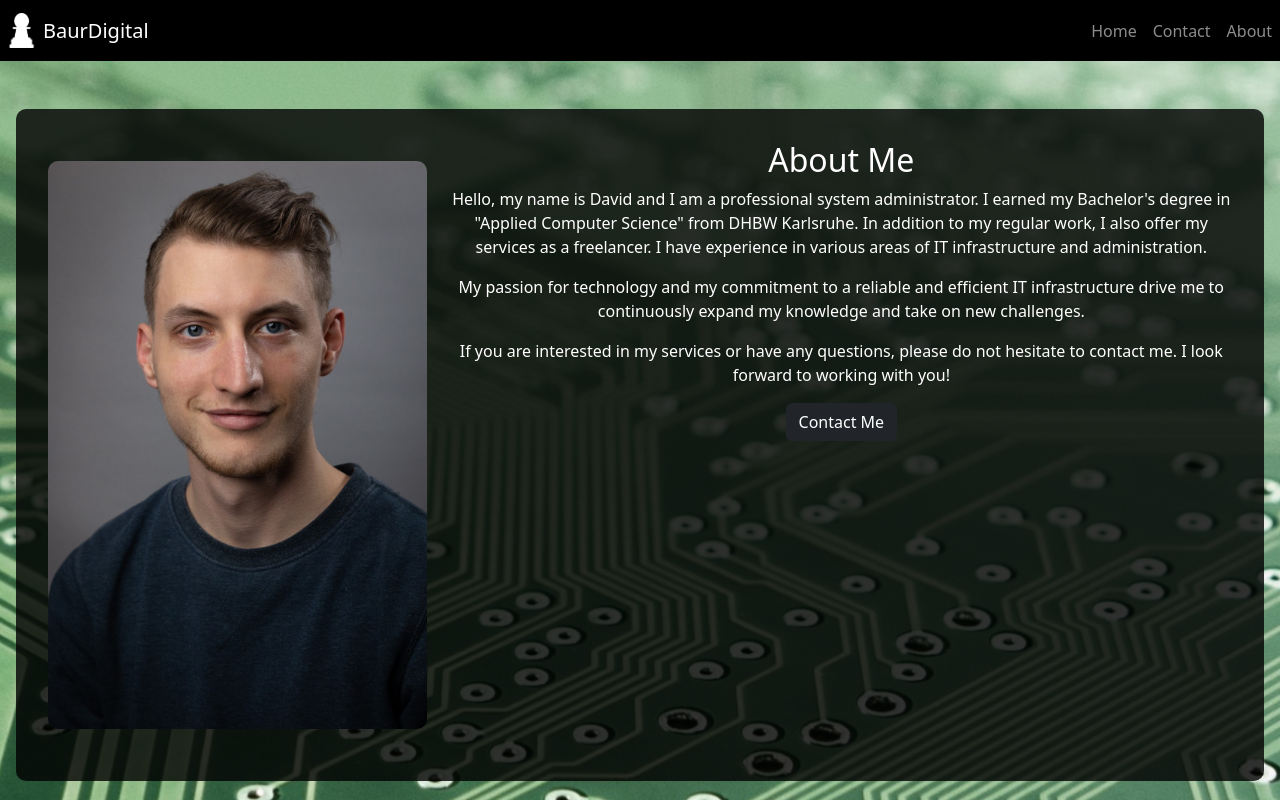
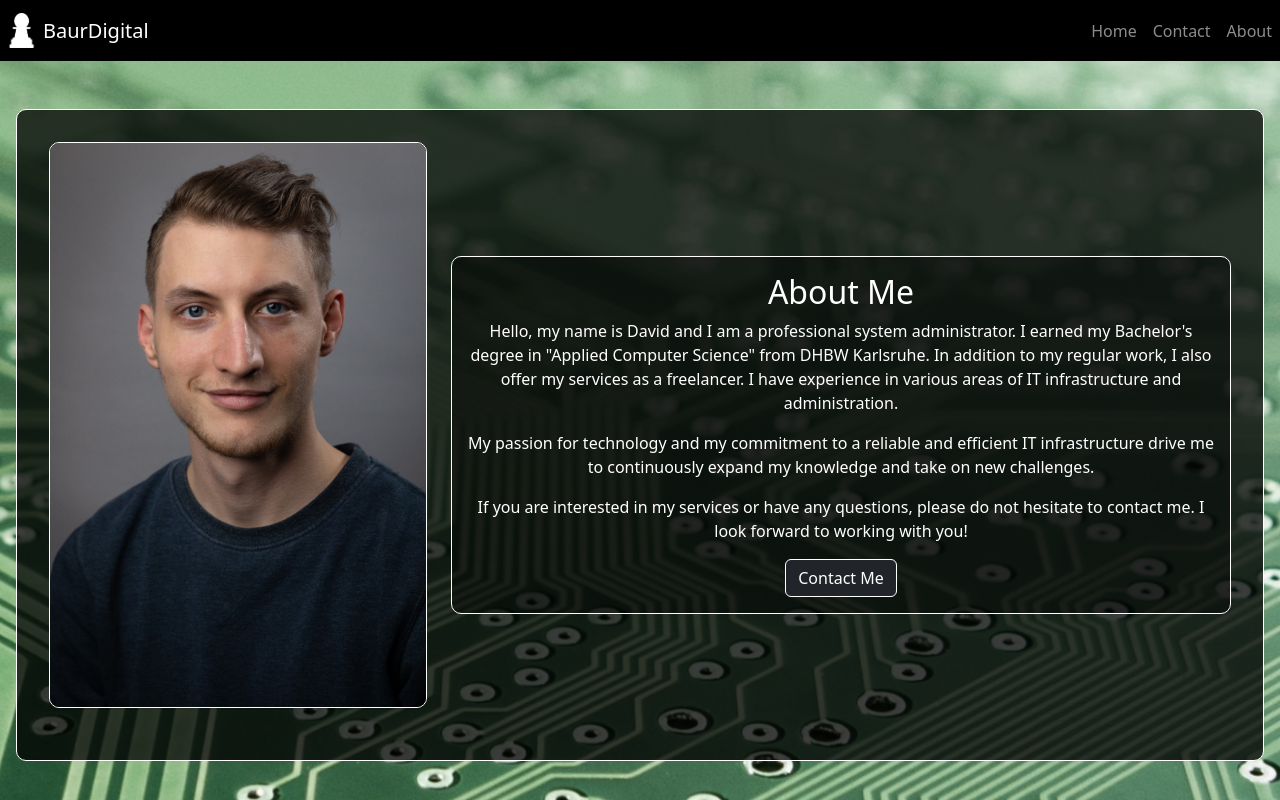
Before and after one commit to pr0gr4mm4r/webpagetest, a React (Create React App) app: page /home in a window 1280 px wide. Both pictures are taken after a click on the button "Experience more". Shown: the top 800 px of the page. Built offline with nearby package versions, Linux system fonts and the light colour scheme.

Commit message:
wieder v

```diff
--- a/src/components/contact.js
+++ b/src/components/contact.js
@@ -36,7 +36,8 @@ export default function Contact() {
       padding: '2em',
       borderRadius: '10px',
       marginTop: '2em',
-      maxWidth: '600px' // Reduced the maximum width of the container
+      maxWidth: '600px', // Reduced the maximum width of the container
+      border: '1px solid white'
     }}>
       <h2 style={{ color: 'white' }}>Contact</h2>
       <form onSubmit={handleSubmit}>
@@ -94,7 +95,7 @@ export default function Contact() {
             style={{ backgroundColor: 'rgba(255, 255, 255, 0.1)', color: 'white', border: '1px solid #ccc' }}
           ></textarea>
         </div>
-        <button type="submit" className="btn btn-dark">Send</button>
+        <button style={{ border: '1px solid white' }} type="submit" className="btn btn-dark">Send</button>
       </form>
     </div>
   );
--- a/src/components/home.js
+++ b/src/components/home.js
@@ -19,23 +19,20 @@ const Home = () => {
       borderRadius: '10px',
       margin: '2em auto',
       width: '80%', // Increased width of the main container
-      color: 'white'
+      color: 'white',
+      border: '1px solid white'
     }}>
       <div style={{
         maxWidth: '100%', // Maintain the width of the content block
         marginBottom: '1em' // Less spacing between sections
       }}>
-        <section style={{ textAlign: 'left', marginBottom: '2em' }}>
-          <h1 style={{ fontSize: '2em', marginBottom: '0.5em' }}>
-            <b>Welcome!</b>
-          </h1>
-        </section>
 
         <section style={{
           background: 'rgba(255, 255, 255, 0.06)',
           padding: '1.5em',
           borderRadius: '10px',
-          marginBottom: '1.5em'
+          marginBottom: '1.5em',
+          border: '1px solid white'
         }}>
           <h2 style={{ fontSize: '2em', marginBottom: '1em' }}>Services</h2>
           <ul style={{
@@ -76,7 +73,8 @@ const Home = () => {
         <section style={{
           background: 'rgba(255, 255, 255, 0.06)',
           padding: '1.5em', // Less padding for sections
-          borderRadius: '10px'
+          borderRadius: '10px',
+          border: '1px solid white'
         }}>
           <h2 style={{ fontSize: '2em', marginBottom: '1em' }}>Mission</h2>
           <p style={{ fontSize: '1.3em', marginBottom: '1.5em' }}>
@@ -88,7 +86,8 @@ const Home = () => {
             style={{
               fontSize: '1.2em',
               padding: '0.5em 1em',
-              borderRadius: '5px'
+              borderRadius: '5px',
+              border: '1px solid white'
             }}
           >
             Experience more
--- a/src/components/personal.js
+++ b/src/components/personal.js
@@ -11,24 +11,35 @@ export default function Personal() {
 
   return (
     <div className="container" style={{
-      background: 'rgba(0, 0, 0, 0.8)',
+      background: 'rgba(0, 0, 0, 0.75)',
       padding: '2em',
       borderRadius: '10px',
       marginTop: '2em',
-      maxWidth: '200%', // Ensure the container doesn't exceed the screen width
+      maxWidth: '100%', // Ensure the container doesn't exceed the screen width
       overflowX: 'hidden', // Prevent horizontal scrolling
-      overflowY: 'hidden' // Allow vertical scrolling only if necessary
+      overflowY: 'hidden', // Allow vertical scrolling only if necessary
+      border: '1px solid white'
     }}>
-      <div className="row">
-        <div className="col-md-4 col-12" style={{ display: 'flex', justifyContent: 'center', marginBottom: '20px' }}> {/* Ensure the image takes full width on small screens */}
-          <img src={logo} className="img-fluid" alt="Portrait von David" style={{ marginTop: '20px', borderRadius: '10px' }} />
+      <div className="row align-items-center">
+        <div className="col-md-4 col-12" style={{ display: 'flex', justifyContent: 'center', marginBottom: '20px' }}>
+          <img src={logo} className="img-fluid" alt="Portrait von David" style={{
+            borderRadius: '10px',
+            border: '1px solid white' // Black solid border exactly on the edge of the image
+          }} />
         </div>
-        <div className="col-md-8 col-12"> {/* Ensure the text takes full width on small screens */}
-          <h2>About Me</h2>
-          <p>Hello, my name is David and I am a professional system administrator. I earned my Bachelor's degree in "Applied Computer Science" from DHBW Karlsruhe. In addition to my regular work, I also offer my services as a freelancer. I have experience in various areas of IT infrastructure and administration.</p>
-          <p>My passion for technology and my commitment to a reliable and efficient IT infrastructure drive me to continuously expand my knowledge and take on new challenges.</p>
-          <p>If you are interested in my services or have any questions, please do not hesitate to contact me. I look forward to working with you!</p>
-          <button className='btn btn-dark' onClick={handleExperienceMoreClick}>Contact Me</button>
+        <div className="col-md-8 col-12">
+          <div style={{
+            background: 'rgba(0, 0, 0, 0.4)', // Additional transparent black box
+            padding: '1em',
+            borderRadius: '10px',
+            border: '1px solid white'
+          }}>
+            <h2>About Me</h2>
+            <p>Hello, my name is David and I am a professional system administrator. I earned my Bachelor's degree in "Applied Computer Science" from DHBW Karlsruhe. In addition to my regular work, I also offer my services as a freelancer. I have experience in various areas of IT infrastructure and administration.</p>
+            <p>My passion for technology and my commitment to a reliable and efficient IT infrastructure drive me to continuously expand my knowledge and take on new challenges.</p>
+            <p>If you are interested in my services or have any questions, please do not hesitate to contact me. I look forward to working with you!</p>
+            <button style={{ border: '1px solid white' }} className='btn btn-dark' onClick={handleExperienceMoreClick}>Contact Me</button>
+          </div>
         </div>
       </div>
     </div>
```
